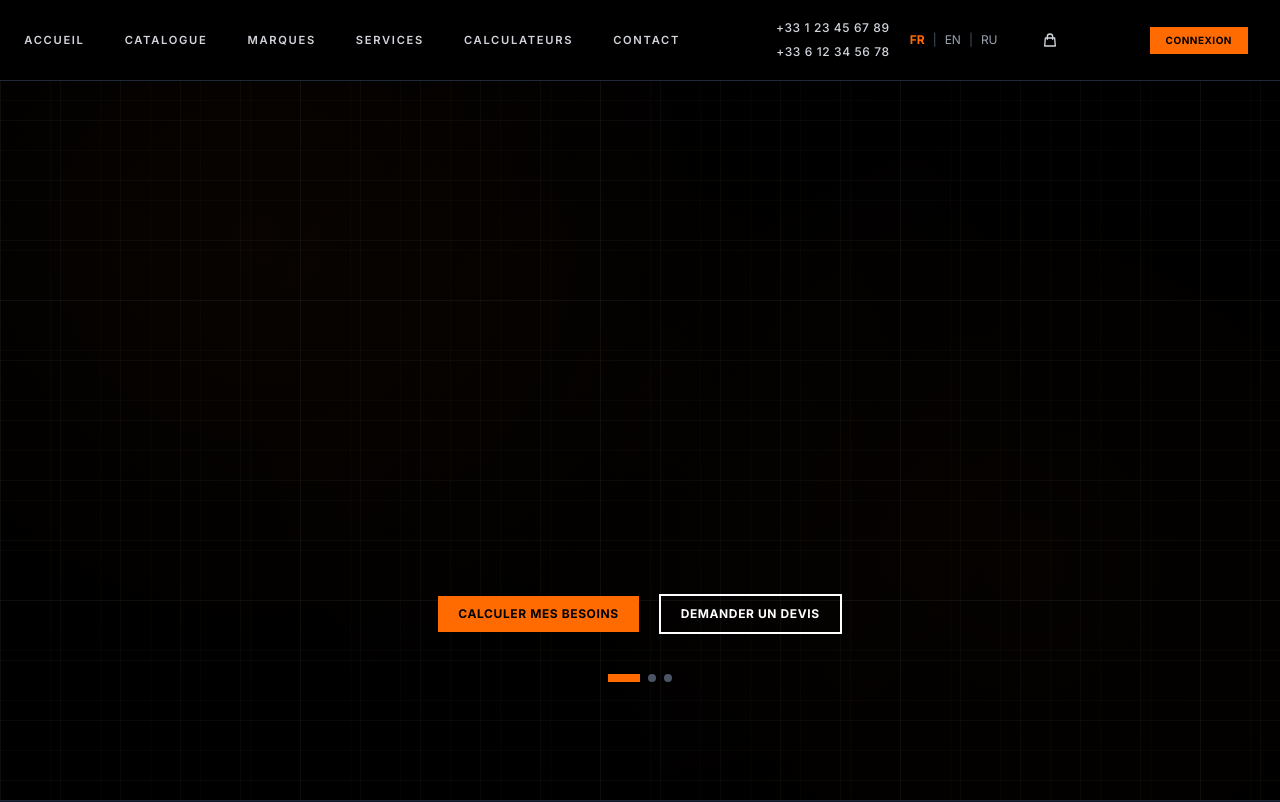
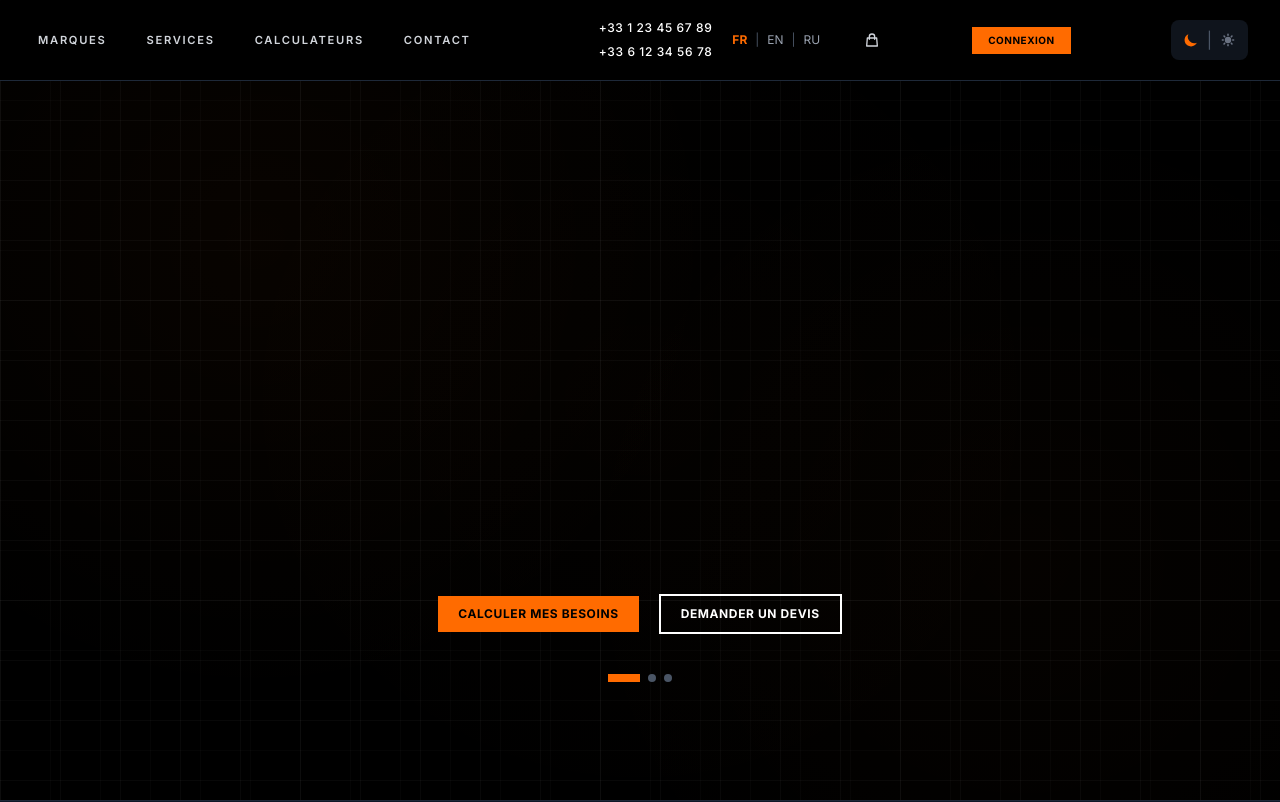
Before and after one commit to Badger0404/YansDeco, a React (Vite) app: page / in a window 1280 px wide. Shown: the top 802 px of the page. Built offline with nearby package versions, Linux system fonts and the light colour scheme; the HTML template or start-up script is replaced by a standard one.

Commit message:
Add theme toggle with light/dark mode support

```diff
--- a/src/components/Header.tsx
+++ b/src/components/Header.tsx
@@ -1,26 +1,37 @@
-import React from 'react';
+import React, { useState, useEffect } from 'react';
 
 const Header: React.FC = () => {
+  const [isDark, setIsDark] = useState(true);
   const navItems = ['Accueil', 'Catalogue', 'Marques', 'Services', 'Calculateurs', 'Contact'];
 
+  useEffect(() => {
+    if (isDark) {
+      document.documentElement.classList.add('dark');
+      document.body.classList.remove('light-theme');
+    } else {
+      document.documentElement.classList.remove('dark');
+      document.body.classList.add('light-theme');
+    }
+  }, [isDark]);
+
   return (
-    <header className="fixed top-0 left-0 right-0 z-50 bg-black/95 backdrop-blur-sm border-b border-gray-800">
+    <header className="fixed top-0 left-0 right-0 z-50 bg-black/95 backdrop-blur-sm border-b border-gray-800 dark:bg-black/95 dark:border-gray-800 light:bg-white light:border-gray-200">
       <div className="max-w-7xl mx-auto px-4 sm:px-6 lg:px-8">
           <div className="flex items-center justify-end h-20 relative">
             <div className="absolute left-0 -ml-64">
               <div className="logo-container">
-                <h1 className="text-3xl font-bold tracking-wider">
-                  <span className="text-accent">YAN'S</span> <span className="text-white">DECO</span>
+                <h1 className="text-3xl font-bold tracking-wider dark:text-white light:text-black">
+                  <span className="text-accent">YAN'S</span> <span className="dark:text-white light:text-black">DECO</span>
                 </h1>
               </div>
             </div>
 
-            <nav className="hidden md:flex space-x-10">
+            <nav className="hidden md:flex space-x-10 ml-auto mr-8">
               {navItems.map((item) => (
                 <a
                   key={item}
                   href={`#${item.toLowerCase()}`}
-                  className="nav-link"
+                  className="nav-link dark:text-gray-300 dark:hover:text-accent light:text-gray-600 light:hover:text-accent"
                 >
                   {item}
                 </a>
@@ -29,7 +40,7 @@ const Header: React.FC = () => {
 
           <div className="flex items-center gap-4">
             <div className="flex items-center gap-5 ml-auto lg:ml-0 lg:pl-24">
-              <div className="hidden lg:flex flex-col items-end text-[12px] text-gray-300 font-medium tracking-wider whitespace-nowrap">
+              <div className="hidden lg:flex flex-col items-end text-[12px] dark:text-gray-300 light:text-gray-600 font-medium tracking-wider whitespace-nowrap">
                 <span className="leading-6">+33 1 23 45 67 89</span>
                 <span className="leading-6">+33 6 12 34 56 78</span>
               </div>
@@ -37,12 +48,12 @@ const Header: React.FC = () => {
               <div className="flex items-center gap-2 text-xs">
                 <button className="text-accent font-bold hover:text-white transition-colors">FR</button>
                 <span className="text-gray-600">|</span>
-                <button className="text-gray-400 hover:text-white transition-colors">EN</button>
+                <button className="text-gray-400 dark:hover:text-white light:text-gray-500 transition-colors">EN</button>
                 <span className="text-gray-600">|</span>
-                <button className="text-gray-400 hover:text-white transition-colors">RU</button>
+                <button className="text-gray-400 dark:hover:text-white light:text-gray-500 transition-colors">RU</button>
               </div>
 
-              <button className="text-gray-300 hover:text-accent transition-colors mx-6" aria-label="Panier">
+              <button className="text-gray-300 dark:hover:text-accent light:text-gray-600 transition-colors mx-6" aria-label="Panier">
                 <svg className="w-4 h-4" fill="none" stroke="currentColor" viewBox="0 0 24 24">
                   <path strokeLinecap="round" strokeLinejoin="round" strokeWidth={2} d="M16 11V7a4 4 0 00-8 0v4M5 9h14l1 12H4L5 9z" />
                 </svg>
@@ -51,6 +62,28 @@ const Header: React.FC = () => {
               <button className="bg-accent text-black px-4 py-1.5 text-[10px] font-bold uppercase tracking-wider hover:bg-opacity-90 transition-all ml-12">
                 Connexion
               </button>
+
+              <div className="theme-toggle-container ml-20 flex items-center gap-2 bg-gray-800/50 dark:bg-gray-800/50 light:bg-gray-100 rounded-lg px-3 py-2">
+                <button
+                  onClick={() => setIsDark(true)}
+                  className={`transition-colors ${isDark ? 'text-accent' : 'text-gray-500 hover:text-gray-300'}`}
+                  aria-label="Dark mode"
+                >
+                  <svg className="w-4 h-4" fill="currentColor" viewBox="0 0 20 20">
+                    <path d="M17.293 13.293A8 8 0 016.707 2.707a8.001 8.001 0 1010.586 10.586z" />
+                  </svg>
+                </button>
+                <span className="text-gray-600">|</span>
+                <button
+                  onClick={() => setIsDark(false)}
+                  className={`transition-colors ${!isDark ? 'text-accent' : 'text-gray-500 hover:text-gray-300'}`}
+                  aria-label="Light mode"
+                >
+                  <svg className="w-4 h-4" fill="currentColor" viewBox="0 0 20 20">
+                    <path fillRule="evenodd" d="M10 2a1 1 0 011 1v1a1 1 0 11-2 0V3a1 1 0 011-1zm4 8a4 4 0 11-8 0 4 4 0 018 0zm-.464 4.95l.707.707a1 1 0 001.414-1.414l-.707-.707a1 1 0 00-1.414 1.414zm2.12-10.607a1 1 0 010 1.414l-.706.707a1 1 0 11-1.414-1.414l.707-.707a1 1 0 011.414 0zM17 11a1 1 0 100-2h-1a1 1 0 100 2h1zm-7 4a1 1 0 011 1v1a1 1 0 11-2 0v-1a1 1 0 011-1zM5.05 6.464A1 1 0 106.465 5.05l-.708-.707a1 1 0 00-1.414 1.414l.707.707zm1.414 8.486l-.707.707a1 1 0 01-1.414-1.414l.707-.707a1 1 0 011.414 1.414zM4 11a1 1 0 100-2H3a1 1 0 000 2h1z" clipRule="evenodd" />
+                  </svg>
+                </button>
+              </div>
             </div>
           </div>
         </div>
--- a/src/components/Hero.tsx
+++ b/src/components/Hero.tsx
@@ -51,7 +51,7 @@ const HeroSection: React.FC = () => {
   };
 
   return (
-    <section className="relative min-h-screen flex items-center justify-center bg-black pt-20 bg-splash-texture">
+    <section className="relative min-h-screen flex items-center justify-center bg-black dark:bg-black light:bg-white pt-20 bg-splash-texture">
       <div className="absolute inset-0 bg-grid-pattern"></div>
 
       <div className="relative max-w-7xl mx-auto px-4 sm:px-6 lg:px-8 text-center">
@@ -65,13 +65,13 @@ const HeroSection: React.FC = () => {
           </span>
 
           <h2
-            className="text-5xl md:text-7xl lg:text-8xl font-black italic tracking-tight mb-10 leading-[1.15]"
+            className="text-5xl md:text-7xl lg:text-8xl font-black italic tracking-tight mb-10 leading-[1.15] dark:text-white light:text-black"
             dangerouslySetInnerHTML={{
               __html: slides[currentSlide].title,
             }}
           />
 
-          <p className="text-lg md:text-xl text-gray-400 mb-12 max-w-2xl mx-auto font-light tracking-wide">
+          <p className="text-lg md:text-xl text-gray-400 dark:text-gray-400 light:text-gray-600 mb-12 max-w-2xl mx-auto font-light tracking-wide">
             {slides[currentSlide].sub}
           </p>
         </div>
@@ -80,7 +80,7 @@ const HeroSection: React.FC = () => {
           <button className="bg-[#FF6B00] text-black px-5 py-2.5 text-xs font-bold uppercase tracking-wider hover:opacity-90 transition-all rounded-none">
             Calculer Mes Besoins
           </button>
-          <button className="border-2 border-white text-white px-5 py-2.5 text-xs font-bold uppercase tracking-wider hover:bg-white hover:text-black transition-all rounded-none">
+          <button className="border-2 border-white dark:border-white light:border-black text-white dark:text-white light:text-black px-5 py-2.5 text-xs font-bold uppercase tracking-wider hover:bg-white hover:text-black dark:hover:bg-white dark:hover:text-black light:hover:bg-black light:hover:text-white transition-all rounded-none">
             Demander Un Devis
           </button>
         </div>
@@ -93,7 +93,7 @@ const HeroSection: React.FC = () => {
               className={`transition-all duration-300 ${
                 index === currentSlide
                   ? 'bg-[#FF6B00] h-2 rounded-none'
-                  : 'bg-gray-600 h-2 rounded-full'
+                  : 'bg-gray-600 dark:bg-gray-600 light:bg-gray-300 h-2 rounded-full'
               } ${index === currentSlide ? 'w-8' : 'w-2'}`}
               aria-label={`Aller au slide ${index + 1}`}
             />
--- a/src/index.css
+++ b/src/index.css
@@ -15,6 +15,11 @@
     color: white;
     -webkit-font-smoothing: antialiased;
     -moz-osx-font-smoothing: grayscale;
+  }
+
+  body.light-theme {
+    background-color: #ffffff;
+    color: #1a1a1a;
   }
 }
 
@@ -81,3 +86,20 @@
     linear-gradient(to bottom, rgba(255, 255, 255, 0.02) 1px, transparent 1px);
   background-size: 100% 100%, 100% 100%, 100% 100%, 50px 50px, 50px 50px;
 }
+
+.light-theme .bg-splash-texture {
+  background:
+    radial-gradient(circle at 20% 30%, rgba(255, 107, 0, 0.05) 0%, transparent 40%),
+    radial-gradient(circle at 80% 70%, rgba(255, 107, 0, 0.03) 0%, transparent 40%),
+    radial-gradient(circle at 50% 50%, rgba(255, 107, 0, 0.02) 0%, transparent 60%),
+    linear-gradient(to right, rgba(0, 0, 0, 0.05) 1px, transparent 1px),
+    linear-gradient(to bottom, rgba(0, 0, 0, 0.05) 1px, transparent 1px);
+  background-size: 100% 100%, 100% 100%, 100% 100%, 50px 50px, 50px 50px;
+}
+
+.light-theme .bg-grid-pattern {
+  background-image:
+    linear-gradient(to right, rgba(0, 0, 0, 0.05) 1px, transparent 1px),
+    linear-gradient(to bottom, rgba(0, 0, 0, 0.05) 1px, transparent 1px);
+  background-size: 60px 60px;
+}
```
Also changed, not shown: 5 other files (tests, documents, lock files or other folders).
